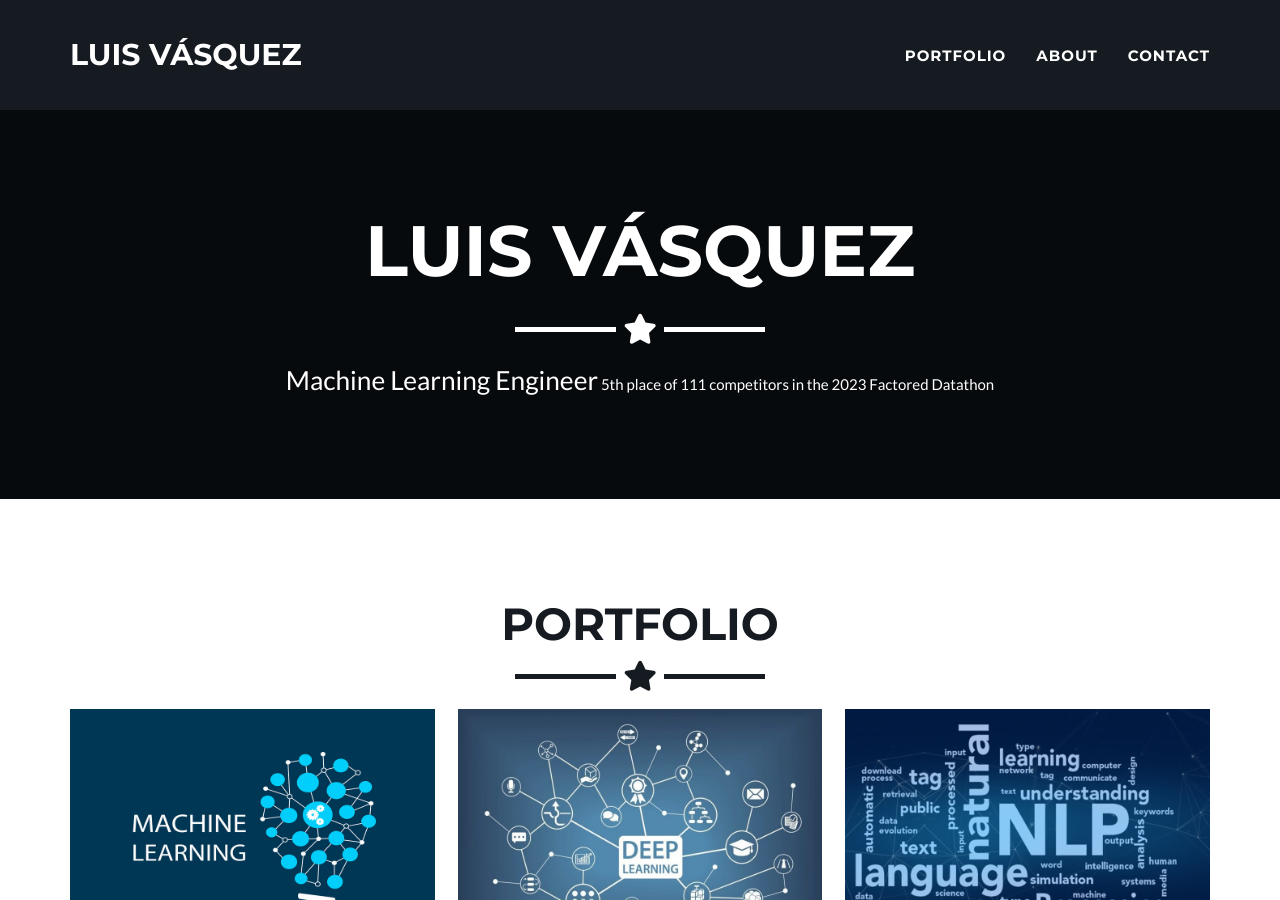
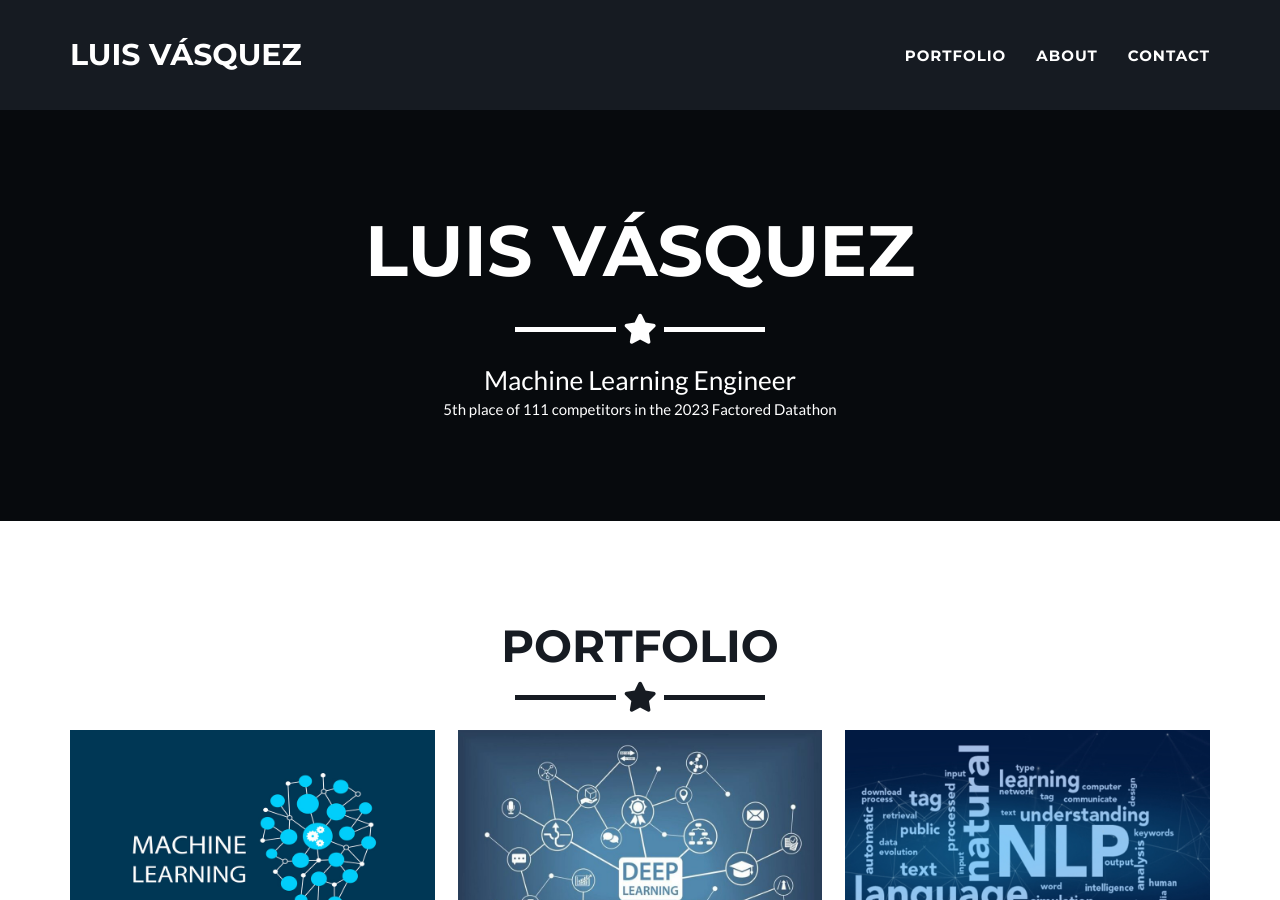
Before and after one commit to LuisAnibalVasquez/LuisAnibalVasquez.github.io, a Jekyll site: the page built from index.html, in a window 1280 px wide and 900 px high. Built offline with Jekyll 4.4.1, drawn with Linux system fonts in a browser that asks for light colours.

Commit message:
Award line

```diff
--- a/_includes/header.html
+++ b/_includes/header.html
@@ -8,6 +8,8 @@
           <span class="name">{{ site.title }}</span>
           <hr class="star-light" />
           <span class="skills">{{ site.skills }}</span>
+        </div>
+        <div class="intro-text">
           <span class="awards">{{ site.awards }}</span>
         </div>
       </div>
```
